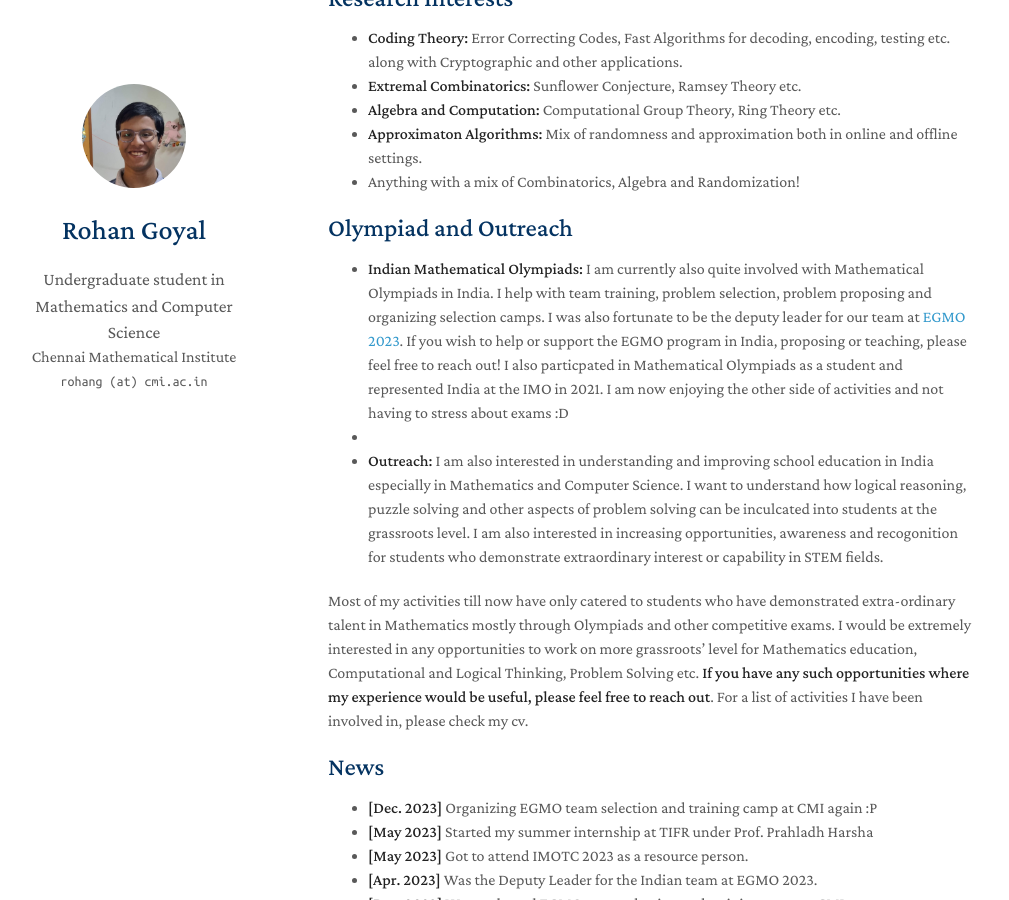
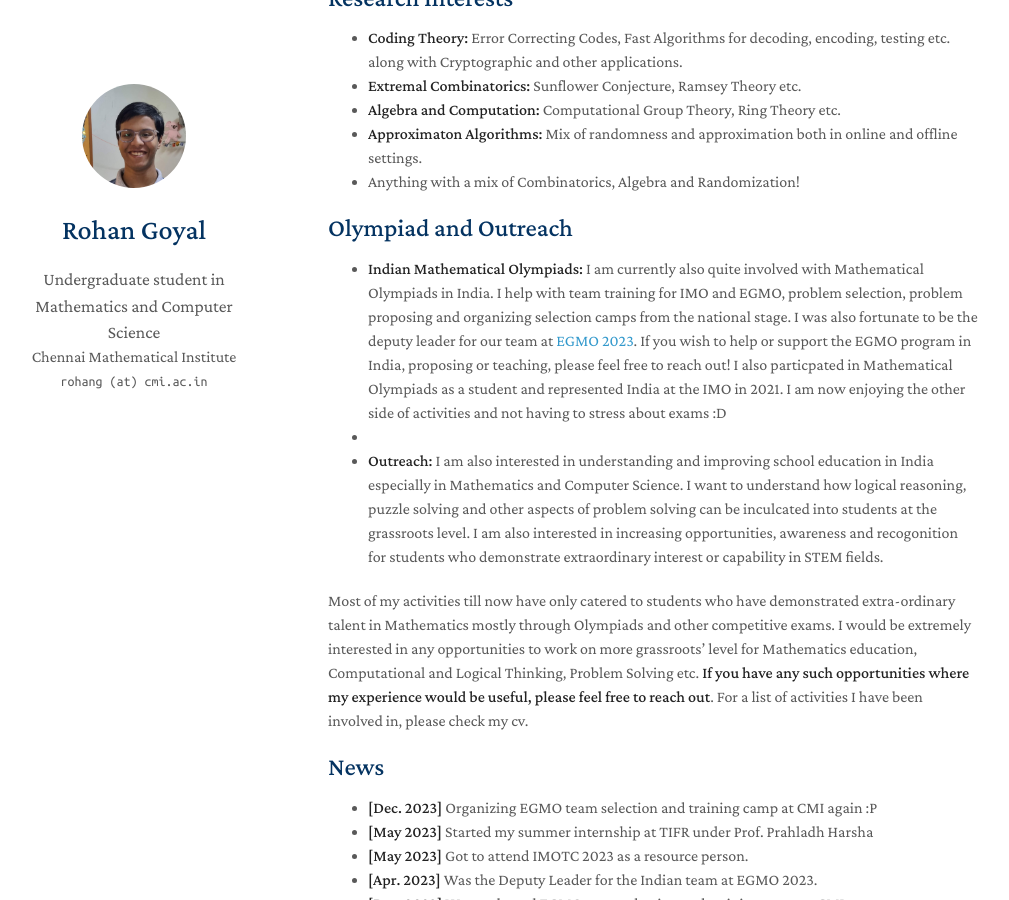
Before and after one commit to goyal-rohan/goyal-rohan.github.io, a Jekyll site: the page built from index.md, in a window 1280 px wide and 900 px high, scrolled down 313 px. Shown: the whole window, without its empty margins (142-1151 px from the left). Built offline with Jekyll 4.4.1, drawn with Linux system fonts in a browser that asks for light colours; nearby versions of some CDN libraries; a style sheet for code colours, icons or effects is not loaded; our own code applies the rules of GitHub Pages for plain Markdown files.

Commit message:
minor fix

```diff
--- a/index.md
+++ b/index.md
@@ -17,7 +17,7 @@ I am a final year undergraduate student at Chennai Mathematical Insititute pursu
 
 ## Olympiad and Outreach
 
-- **Indian Mathematical Olympiads:**  I am currently also quite involved with Mathematical Olympiads in India. I help with team training, problem selection, problem proposing and organizing selection camps. I was also fortunate to be the deputy leader for our team at [EGMO 2023](https://www.egmo.org/egmos/egmo12/countries/country35/). If you wish to help or support the EGMO program in India, proposing or teaching, please feel free to reach out! I also particpated in Mathematical Olympiads as a student and represented India at the IMO in 2021. I am now enjoying the other side of activities and not having to stress about exams :D
+- **Indian Mathematical Olympiads:**  I am currently also quite involved with Mathematical Olympiads in India. I help with team training for IMO and EGMO, problem selection, problem proposing and organizing selection camps from the national stage. I was also fortunate to be the deputy leader for our team at [EGMO 2023](https://www.egmo.org/egmos/egmo12/countries/country35/). If you wish to help or support the EGMO program in India, proposing or teaching, please feel free to reach out! I also particpated in Mathematical Olympiads as a student and represented India at the IMO in 2021. I am now enjoying the other side of activities and not having to stress about exams :D
 -
 - **Outreach:**  I am also interested in understanding and improving school education in India especially in Mathematics and Computer Science. I want to understand how logical reasoning, puzzle solving and other aspects of problem solving can be inculcated into students at the grassroots level. I am also interested in increasing opportunities, awareness and recogonition for students who demonstrate extraordinary interest or capability in STEM fields.
 
```
